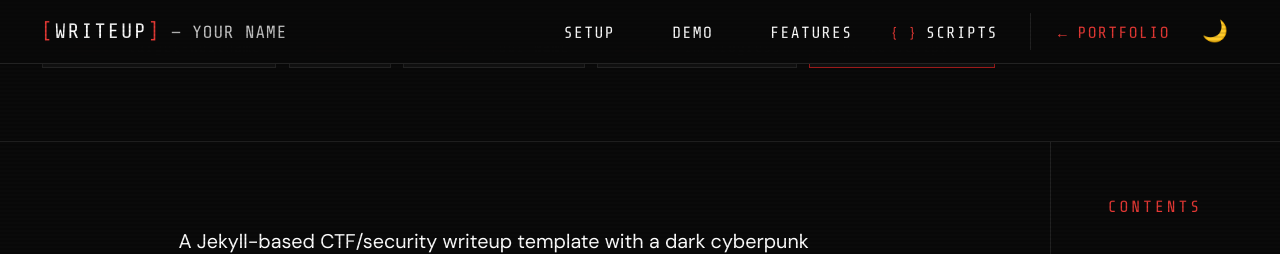
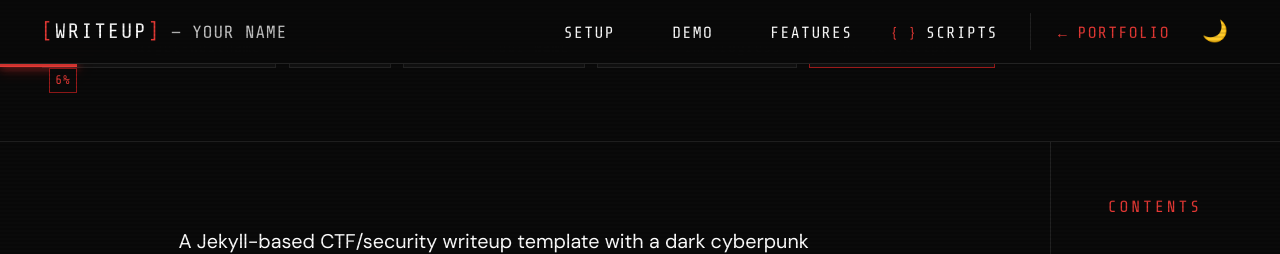
Before and after one commit to Shmilowitz/writeup-template, a Jekyll site: the page built from index.md, in a window 1280 px wide and 1400 px high, scrolled down 366 px. Shown: the top 254 px of the window. Built offline with Jekyll 4.4.1, drawn with Linux system fonts in a browser that asks for light colours.

Commit message:
Apply template improvements: scrollbar contrast, scroll progress bar, TOC spy fixes

```diff
--- a/_layouts/default.html
+++ b/_layouts/default.html
@@ -83,7 +83,38 @@
     img { max-width: 100%; display: block; }
     ::-webkit-scrollbar { width: 6px; }
     ::-webkit-scrollbar-track { background: var(--bg); }
-    ::-webkit-scrollbar-thumb { background: #333; border-radius: 3px; }
+    ::-webkit-scrollbar-thumb { background: #666; border-radius: 3px; }
+    ::-webkit-scrollbar-thumb:hover { background: #888; }
+
+    /* ── Scroll progress bar ── */
+    #scroll-progress {
+      position: fixed;
+      top: var(--nav-h);
+      left: 0;
+      width: 0%;
+      height: 3px;
+      background: var(--accent);
+      box-shadow: 0 0 8px var(--accent), 0 0 16px var(--accent-dim);
+      z-index: 999;
+      transition: width 0.08s linear;
+    }
+    #scroll-progress::after {
+      content: attr(data-pct);
+      position: absolute;
+      right: 0;
+      top: 4px;
+      font-family: var(--font-mono);
+      font-size: 0.6rem;
+      letter-spacing: 1px;
+      color: var(--accent);
+      background: var(--bg);
+      border: 1px solid var(--accent-dim);
+      padding: 1px 5px;
+      white-space: nowrap;
+      opacity: 0;
+      transition: opacity 0.2s;
+    }
+    #scroll-progress.show-pct::after { opacity: 1; }
 
     nav {
       position: fixed;
@@ -302,6 +333,8 @@
 </head>
 <body>
 
+  <div id="scroll-progress"></div>
+
   <nav>
     <div class="nav-logo"><span>[</span>Writeup<span>]</span><span class="nav-author"> — {{ site.author }}</span></div>
     <ul class="nav-links" id="navLinks">
@@ -400,31 +433,49 @@
 
     // ── Scroll-spy TOC ──
     const tocLinks = Array.from(document.querySelectorAll('.toc a'));
-    const headings = Array.from(document.querySelectorAll('.writeup-content h2[id], .writeup-content h3[id]'));
+
+    // Only watch headings that have a matching TOC link — prevents gaps when minor
+    // headings (not in the TOC) scroll into view. Uses getElementById rather than
+    // querySelector so numeric IDs (e.g. #1-intro) don't cause a CSS SyntaxError.
+    const headings = tocLinks
+      .map(a => document.getElementById(a.getAttribute('href').slice(1)))
+      .filter(Boolean);
+
+    const navEl = document.querySelector('nav');
 
     function updateToc() {
       if (!headings.length) return;
-
-      // A heading becomes active once it occupies more than 75% of the viewport —
-      // i.e. when it has risen into the top 25% of the screen.
-      const trigger = window.innerHeight * 0.25;
-
-      let active = headings[0];
-      for (const h of headings) {
-        if (h.getBoundingClientRect().top <= trigger) active = h;
-        else break;
+      // Offset exceeds scroll-padding-top (nav-h + 1rem) so a heading that was
+      // jumped-to via a TOC click registers as active rather than the one above it.
+      const offset = (navEl ? navEl.offsetHeight : 64) + 28;
+      let activeIdx = 0;
+      for (let i = 0; i < headings.length; i++) {
+        if (headings[i].getBoundingClientRect().top <= offset) activeIdx = i;
       }
-
-      tocLinks.forEach(a => {
-        a.classList.toggle('active', a.getAttribute('href') === '#' + active.id);
-      });
-
-      const activeLink = tocLinks.find(a => a.classList.contains('active'));
-      if (activeLink) activeLink.scrollIntoView({ block: 'nearest', behavior: 'smooth' });
+      tocLinks.forEach((a, i) => a.classList.toggle('active', i === activeIdx));
+      tocLinks[activeIdx].scrollIntoView({ block: 'nearest', behavior: 'smooth' });
     }
 
     window.addEventListener('scroll', updateToc, { passive: true });
     updateToc();
+
+    // ── Scroll progress bar ──
+    const progressBar = document.getElementById('scroll-progress');
+    let pctTimeout;
+
+    function updateProgress() {
+      const scrolled = window.scrollY;
+      const total = document.documentElement.scrollHeight - window.innerHeight;
+      const pct = total > 0 ? Math.round((scrolled / total) * 100) : 0;
+      progressBar.style.width = pct + '%';
+      progressBar.setAttribute('data-pct', pct + '%');
+      progressBar.classList.add('show-pct');
+      clearTimeout(pctTimeout);
+      pctTimeout = setTimeout(() => progressBar.classList.remove('show-pct'), 1200);
+    }
+
+    window.addEventListener('scroll', updateProgress, { passive: true });
+    updateProgress();
 
     // ── Theme toggle ──
     const themeToggle = document.getElementById('themeToggle');
```
Also changed, not shown: .claude/settings.local.json (added), .github/workflows/deploy.yml (added).
